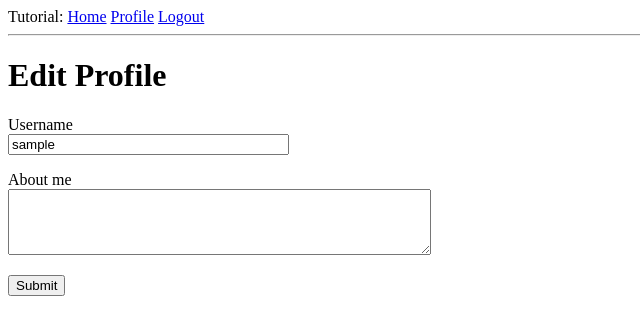
After one commit to chirlgava/flask_tutorial, a Flask app: page /edit_profile in a window 1280 px wide. The commit adds this page. Shown: the top 335 px of the page, without its empty margins (0-640 px from the left). Run offline with Flask 2, Linux system fonts and the light colour scheme; the visitor is signed in with stand-in values (Sample User, id 1); data comes from the database, SQL or seed files in the repository; both versions use the stored data as it was after the commit.

Commit message:
chapter 6 update
finished chapter 6

```diff
--- a/tutorial/app/forms.py
+++ b/tutorial/app/forms.py
@@ -1,6 +1,6 @@
 from flask_wtf import FlaskForm
-from wtforms import StringField, PasswordField, BooleanField, SubmitField
-from wtforms.validators import ValidationError, DataRequired, Email, EqualTo
+from wtforms import StringField, PasswordField, BooleanField, SubmitField, TextAreaField
+from wtforms.validators import ValidationError, DataRequired, Email, EqualTo, Length
 from app.models import User
 
 class LoginForm(FlaskForm):
@@ -26,3 +26,8 @@ class RegistrationForm(FlaskForm):
         user = User.query.filter_by(email=email.data).first()
         if user is not None:
             raise ValidationError('Please use a different email address.')
+
+class EditProfileForm(FlaskForm):
+    username = StringField('Username', validators=[DataRequired()])
+    about_me = TextAreaField('About me', validators=[Length(min=0, max=140)])
+    submit = SubmitField('Submit')
--- a/tutorial/app/models.py
+++ b/tutorial/app/models.py
@@ -3,6 +3,7 @@ from werkzeug.security import generate_password_hash, check_password_hash
 from flask_login import UserMixin
 from app import login
 from app import db
+from hashlib import md5
 
 #flask db migrate -m "users table"
 #flask db upgrade
@@ -12,6 +13,8 @@ class User(UserMixin, db.Model):
     email = db.Column(db.String(120), index=True, unique=True)
     password_hash = db.Column(db.String(128))
     posts = db.relationship('Post', backref='author', lazy='dynamic')
+    about_me = db.Column(db.String(140))
+    last_seen = db.Column(db.DateTime, default=datetime.utcnow)
 
     def set_password(self, password):
         self.password_hash = generate_password_hash(password)
@@ -21,6 +24,11 @@ class User(UserMixin, db.Model):
 
     def __repr__(self):
         return '<User {}>'.format(self.username)
+
+    def avatar(self, size):
+        digest = md5(self.email.lower().encode('utf-8')).hexdigest()
+        return 'https://www.gravatar.com/avatar/{}?d=identicon&s={}'.format(
+            digest, size)
 #flask db migrate -m "posts table"
 #flask db upgrade
 class Post(db.Model):
--- a/tutorial/app/routes.py
+++ b/tutorial/app/routes.py
@@ -9,6 +9,8 @@ from flask import request
 from werkzeug.urls import url_parse
 from app import db
 from app.forms import RegistrationForm
+from datetime import datetime
+from app.forms import EditProfileForm
 
 
 @app.route('/')
@@ -72,3 +74,35 @@ def register():
         flash('Congratulations, you are now a registered user!')
         return redirect(url_for('login'))
     return render_template('register.html', title='Register', form=form)
+
+@app.route('/user/<username>')
+@login_required
+def user(username):
+    user = User.query.filter_by(username=username).first_or_404()
+    posts = [
+        {'author': user, 'body': 'Test post #1'},
+        {'author': user, 'body': 'Test post #2'}
+    ]
+    return render_template('user.html', user=user, posts=posts)
+
+@app.before_request
+def before_request():
+    if current_user.is_authenticated:
+        current_user.last_seen = datetime.utcnow()
+        db.session.commit()
+
+@app.route('/edit_profile', methods=['GET', 'POST'])
+@login_required
+def edit_profile():
+    form = EditProfileForm()
+    if form.validate_on_submit():
+        current_user.username = form.username.data
+        current_user.about_me = form.about_me.data
+        db.session.commit()
+        flash('Your changes have been saved.')
+        return redirect(url_for('edit_profile'))
+    elif request.method == 'GET':
+        form.username.data = current_user.username
+        form.about_me.data = current_user.about_me
+    return render_template('edit_profile.html', title='Edit Profile',
+                           form=form)
--- /dev/null
+++ b/tutorial/app/templates/_post.html
@@ -0,0 +1,6 @@
+<table>
+    <tr valign="top">
+        <td><img src="{{ post.author.avatar(36) }}"></td>
+        <td>{{ post.author.username }} says:<br>{{ post.body }}</td>
+    </tr>
+</table>
--- a/tutorial/app/templates/base.html
+++ b/tutorial/app/templates/base.html
@@ -14,6 +14,7 @@
         {% if current_user.is_anonymous %}
         <a href="{{ url_for('login') }}">Login</a>
         {% else %}
+        <a href="{{ url_for('user', username=current_user.username) }}">Profile</a>
         <a href="{{ url_for('logout') }}">Logout</a>
         {% endif %}
       </div>
--- /dev/null
+++ b/tutorial/app/templates/edit_profile.html
@@ -0,0 +1,23 @@
+{% extends "base.html" %}
+
+{% block content %}
+    <h1>Edit Profile</h1>
+    <form action="" method="post">
+        {{ form.hidden_tag() }}
+        <p>
+            {{ form.username.label }}<br>
+            {{ form.username(size=32) }}<br>
+            {% for error in form.username.errors %}
+            <span style="color: red;">[{{ error }}]</span>
+            {% endfor %}
+        </p>
+        <p>
+            {{ form.about_me.label }}<br>
+            {{ form.about_me(cols=50, rows=4) }}<br>
+            {% for error in form.about_me.errors %}
+            <span style="color: red;">[{{ error }}]</span>
+            {% endfor %}
+        </p>
+        <p>{{ form.submit() }}</p>
+    </form>
+{% endblock %}
```
Also changed, not shown: tutorial/app/templates/user.html (added, +21 -0 lines), tutorial/migrations/versions/27033b9fb844_new_fields_in_user_model.py (added, +30 -0 lines), tutorial/app.db.
